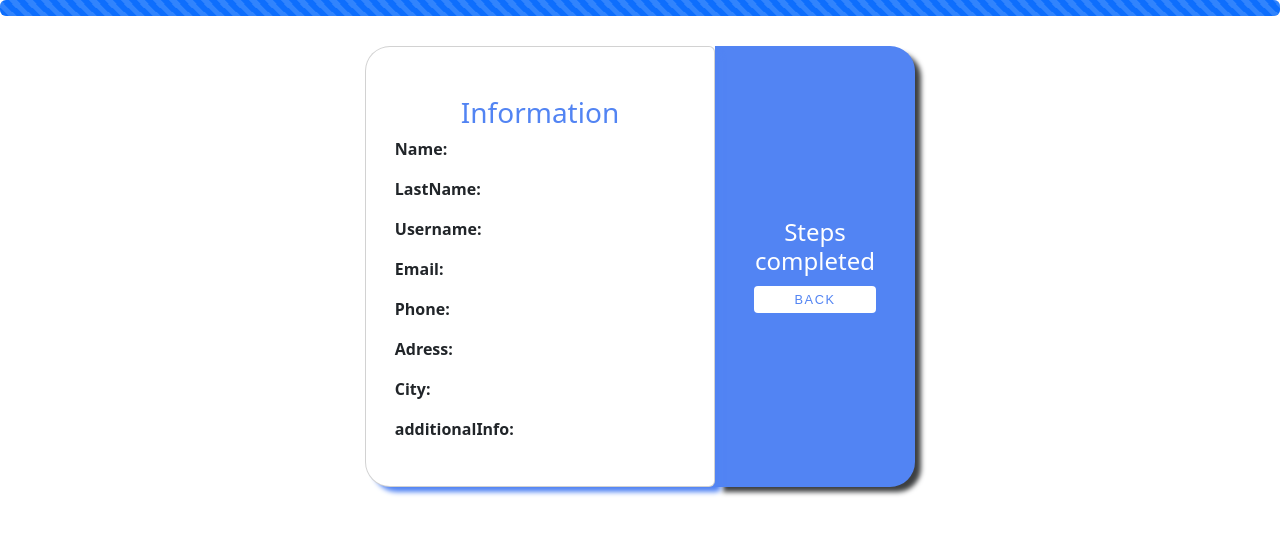
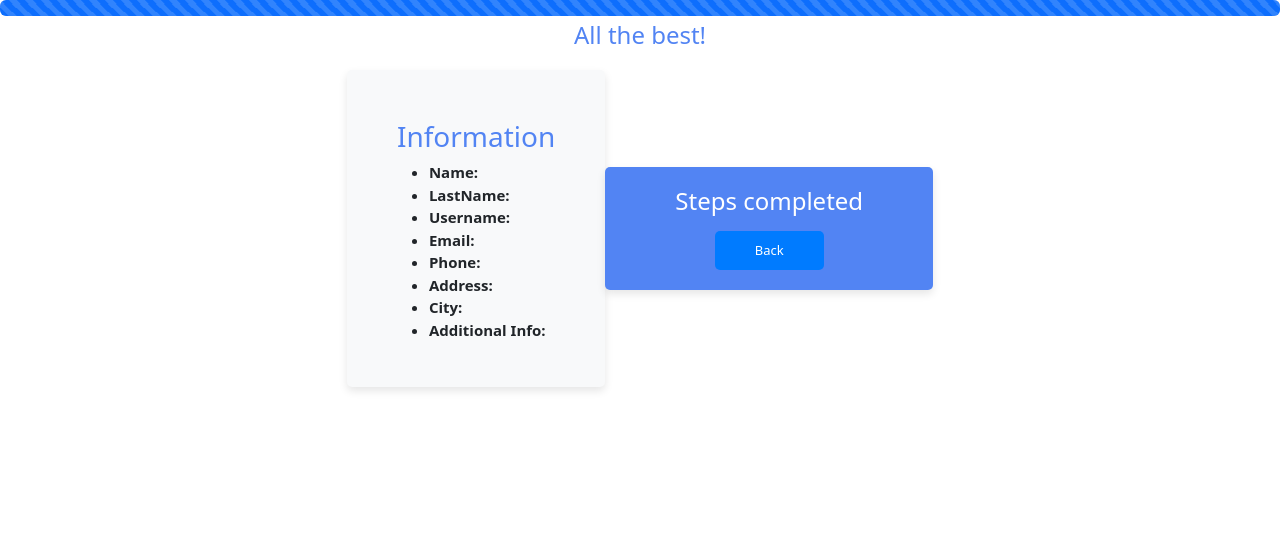
Before and after one commit to olwpad/FormFlow-Pro, a React (Vite) app: page /summary in a window 1280 px wide. Shown: the top 534 px of the page. Built offline with nearby package versions, Linux system fonts and the light colour scheme.

Commit message:
Se agregó Styled-Components al componente Summary

```diff
--- a/package.json
+++ b/package.json
@@ -23,6 +23,7 @@
     "react-router": "^6.19.0",
     "react-router-dom": "^6.19.0",
     "sass": "^1.69.5",
+    "styled-components": "^6.1.1",
     "yup": "^1.3.2"
   },
   "devDependencies": {
--- a/src/components/Step2.tsx
+++ b/src/components/Step2.tsx
@@ -41,7 +41,7 @@ export const Step2: React.FC = () => {
   return (
     <main>
       <ProgressBar animated now={40} />
-      <h3>Welcome, Join us!</h3>
+      <h3>Step into Greatness: Your Journey Begins Here!</h3>
       <div className='container'>
       <div className="card">
       <h2>Hello My friend</h2>
--- a/src/components/Step3.tsx
+++ b/src/components/Step3.tsx
@@ -41,7 +41,7 @@ export const Step3: React.FC = () => {
   return (
     <main>
       <ProgressBar animated now={60} />
-      <h3>Welcome, Join us!</h3>
+      <h3>Rise and Stride: Each Step Leads to Success!</h3>
       <div className='container'>
       <div className="card">
       <h2>Hello My friend</h2>
--- a/src/components/Step4.tsx
+++ b/src/components/Step4.tsx
@@ -40,7 +40,7 @@ export const Step4: React.FC = () => {
   return (
     <main>
       <ProgressBar animated now={80} />
-      <h3>Welcome, Join us!</h3>
+      <h3>Onward and Upward: Progress with Purpose!</h3>
       <div className='container'>
       <div className="card">
       <h2>Hello My friend</h2>
--- a/src/components/Step5.tsx
+++ b/src/components/Step5.tsx
@@ -34,7 +34,7 @@ export const Step5: React.FC = () => {
   return (
     <main>
       <ProgressBar animated now={80} />
-      <h3>Welcome, Join us!</h3>
+      <h3>Trailblazing Success: Your Steps Define Your Future!</h3>
       <div className='container'>
       <div className="card">
       <h2>Hello My friend</h2>
@@ -74,7 +74,7 @@ export const Step5: React.FC = () => {
                 <p>2 Step:<MdOutlineDone/></p>
                 <p>3 Step:<MdOutlineDone/></p>
                 <p>4 Step:<MdOutlineDone/></p>
-                <p>{state.step} Step:<GiPositionMarker /></p>
+                <p>5 Step:<GiPositionMarker /></p>
             </div>
             )}
       </div>
--- a/src/components/Summary.tsx
+++ b/src/components/Summary.tsx
@@ -1,53 +1,128 @@
-import React from 'react';
+import React, { useContext } from 'react';
 import { UserContext } from "./context/UserContext";
-import { useContext } from "react";
-import {useNavigate} from 'react-router-dom';
+import { useNavigate } from 'react-router-dom';
 import { MdOutlineDone } from "react-icons/md";
 import ProgressBar from 'react-bootstrap/ProgressBar';
-
+import styled from 'styled-components';
 import 'bootstrap/dist/css/bootstrap.min.css';
 
+const Main = styled.main`
+h1 {
+  color: #5284F3;
+  font-size: 24px;
+  margin-bottom: 20px;
+  text-align:center;
+  margin-top:5px;
+}
+`;
+
+const Container = styled.div`
+  display: flex;
+  align-items: center;
+  justify-content:center;
+`;
+
+const Card = styled.div`
+  background-color: #f8f9fa;
+  padding: 30px 50px;
+  font-size: 15px;
+  border-radius: 5px;
+  box-shadow: 0 4px 8px rgba(0, 0, 0, 0.1);
+`;
+
+const Texto = styled.div`
+  display: flex;
+  flex-direction: column;
+  align-items: center;
+  padding: 20px 70px;
+  font-size: 15px;
+  color: white;
+  border-radius: 5px;
+  background-color: #5284F3;
+  box-shadow: 0 4px 8px rgba(0, 0, 0, 0.1);
+
+  h2 {
+    color: white;
+    margin-bottom: 15px;
+  }
+
+  ul{
+    padding: 0;
+    list-style: none;
+    margin: 0;
+
+  }
+
+  li {
+    margin-bottom: 8px;
+  }
+`;
+
+const Button = styled.button`
+  background-color: #007bff;
+  color: white;
+  padding: 10px 40px;
+  font-size: 13px;
+  border: none;
+  border-radius: 5px;
+  cursor: pointer;
+  transition: background-color 0.3s ease;
+
+  &:hover {
+    background-color: #fff;
+    color:black
+  }
+  @media (max-width: 1200px)
+    padding: 8px 15px;
+  }
+`;
+
+
 export const Summary: React.FC = () => {
-  const {  state,dispatch} = useContext(UserContext);
-  console.log(state);
- const navigate=useNavigate()
+  const { state, dispatch } = useContext(UserContext);
+  const navigate = useNavigate();
+
   const goBack = () => {
     dispatch({ type: 'PREV_STEP' });
     navigate('/step5');
   };
+
   return (
- <main>
-    <ProgressBar animated now={100} />
- <div className='container'>
-      <div className='card'>
-        <h3>Information</h3>
-        <p><strong>Name:</strong> {state.formData.firstName}</p>
-        <p><strong>LastName:</strong> {state.formData.lastName}</p>
-        <p><strong>Username:</strong> {state.formData.username}</p>
-        <p><strong>Email:</strong> {state.formData.email}</p>
-        <p><strong>Phone:</strong> {state.formData.phone}</p>
-        <p><strong>Adress:</strong> {state.formData.address}</p>
-        <p><strong>City:</strong> {state.formData.city}</p>
-        <p><strong>additionalInfo:</strong> {state.formData.additionalInfo}</p>
+    <Main>
+      <ProgressBar animated now={100} />
+      <h1>All the best!</h1>
+      <Container>
+        <Card>
+          <h3>Information</h3>
+          <ul>
+            <li><strong>Name:</strong> {state.formData.firstName}</li>
+            <li><strong>LastName:</strong> {state.formData.lastName}</li>
+            <li><strong>Username:</strong> {state.formData.username}</li>
+            <li><strong>Email:</strong> {state.formData.email}</li>
+            <li><strong>Phone:</strong> {state.formData.phone}</li>
+            <li><strong>Address:</strong> {state.formData.address}</li>
+            <li><strong>City:</strong> {state.formData.city}</li>
+            <li><strong>Additional Info:</strong> {state.formData.additionalInfo}</li>
+          </ul>
+        </Card>
 
-      </div>
-      <div className='texto'>
-        <h2>Steps completed</h2>
-        {
-            state.step>4 &&(
-              <div>
-                <p>1 Step:<MdOutlineDone/></p>
-                <p>2 Step:<MdOutlineDone/></p>
-                <p>3 Step:<MdOutlineDone/></p>
-                <p>4 Step:<MdOutlineDone/></p>
-                <p>5 Step:<MdOutlineDone/></p>
+        <Texto>
+          <h2>Steps completed</h2>
+          {state.step > 4 && (
+            <div>
+              <p>1 Step: <MdOutlineDone /></p>
+              <p>2 Step: <MdOutlineDone /></p>
+              <p>3 Step: <MdOutlineDone /></p>
+              <p>4 Step: <MdOutlineDone /></p>
+              <p>5 Step: <MdOutlineDone /></p>
             </div>
-            )}
-               <button type="button" className='button2' onClick={goBack}>
-                back
-               </button>
-    </div>
-    </div >
- </main>
+          )}
+
+          <Button type="button" onClick={goBack}>
+            Back
+          </Button>
+        </Texto>
+      </Container>
+    </Main>
   );
 };
--- a/src/styles/_variables.scss
+++ b/src/styles/_variables.scss
@@ -17,5 +17,5 @@ $white: #fff;
 $black: #000;
 
 // Shadows
-$main-shadow:7px 6px 5px -1px rgb(61, 63, 65);
- $maind-shadow: 7px 6px 5px -1px rgba(82,132,243,1);
+$main-shadow:0 4px 8px rgba(0, 0, 0, 0.1);
+ $maind-shadow: 0 4px 8px rgba(0, 0, 0, 0.1);
```
Also changed, not shown: 1 other file (tests, documents, lock files or other folders).
